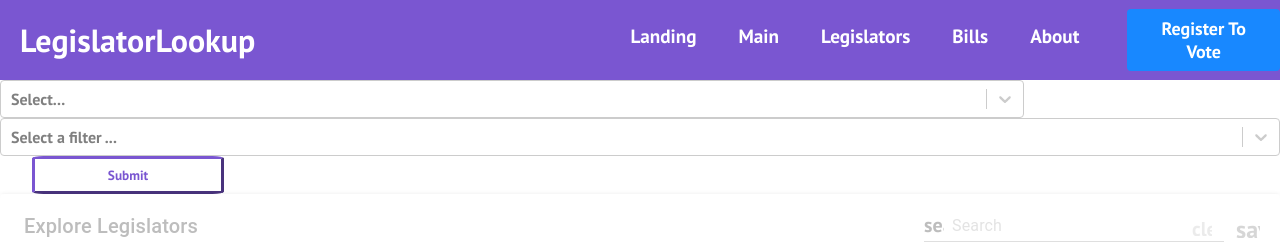
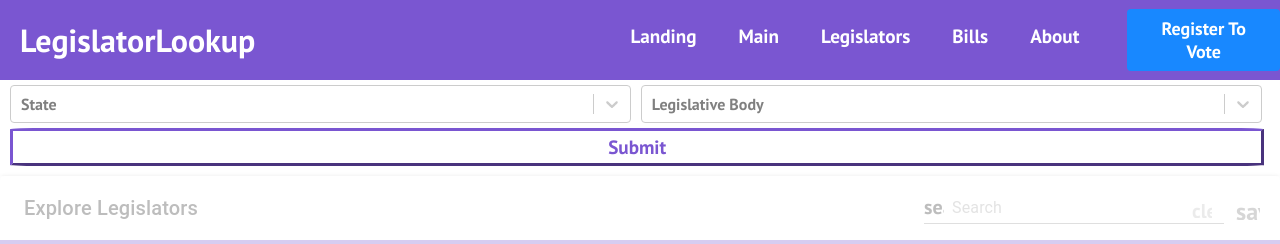
Before and after one commit to lmcintosh623/LegislatorLookup, a React (Create React App) app: page /exploreleg in a window 1280 px wide. Shown: the top 244 px of the page. Built offline with nearby package versions, Linux system fonts and the light colour scheme; no server answers.

Commit message:
Updated CSS for better styling for explore page filters.

```diff
--- a/src/components/pages/BillTable.js
+++ b/src/components/pages/BillTable.js
@@ -93,11 +93,11 @@ export const BillTable=()=>{
 <>
     <div className="controlContainer">
         <div className="filterContainer">
-            <Select className='tablep2'
+            <Select className='tablepBill'
                 options={states}
                 onChange={handleUserStateChange}
                 theme={customTheme}
-                placeholder="Select your State ..."
+                placeholder="State"
                 noOptionsMessage={() => "No State Matches Result"}
                 isSearchable
             />
--- a/src/components/pages/LegTable.js
+++ b/src/components/pages/LegTable.js
@@ -135,11 +135,13 @@ export const LegTable=()=>{
 
 
 <>
-
-      <Select className='tablep2'
+  <div className="controlContainer">
+      <div className="filterContainer">
+        <Select className='tablep'
           options={states}
           onChange={handleUserStateChange}
           theme={customTheme}
+          placeholder="State"
           noOptionsMessage={() => "No State Matches Result"}
           isSearchable
         />
@@ -147,9 +149,11 @@ export const LegTable=()=>{
           required
           options={filters}
           theme={customTheme}
-        placeholder="Select a filter ..."
+          placeholder="Legislative Body"
           onChange={handleUserLegChange}
         />
+      </div>
+      <div className="submitContainer">
         <button
           className={"submitButton"}
           as={"input"}
@@ -159,8 +163,10 @@ export const LegTable=()=>{
               tableRef.current.onQueryChange()
             :
               alert("Select a U.S state and/or a legislative body.")
-        }
-      >Submit</button>
+          }>Submit
+        </button>
+      </div>
+  </div>
 
    </>
 
--- a/src/components/pages/table.css
+++ b/src/components/pages/table.css
@@ -1,27 +1,43 @@
 .tablep {
   position: relative;
   z-index: 1000;
+  width: 48.5vw;
+  margin-left: 5px;
+  margin-right: 5px;
 }
-.tablep2 {
+/* .tablep2 {
   position: relative;
   z-index: 2000;
-  width: 80vw;
+  width: 40vw;
+} */
+
+.tablepBill {
+  position: relative;
+  z-index: 1000;
+  width: 98vw;
+  margin-left: 5px;
+  margin-right: 5px;
 }
 
 .submitButton {
-  padding: 5px;
-  width: 15vw;
+  width: 98vw;
   height: 37.5px;
   border-color: #7A56D1;
   background-color: white;
   color: #7A56D1;
+  font-size: larger;
   border-width: 3px;
-  border-radius: 6%;
-  margin-left: 2.5vw;
+  border-radius: 3%;
+  margin: 5px;
+}
+
+.filterContainer {
+  display: flex;
+  flex-direction: row;
 }
 
 .controlContainer {
   display: flex;
-  flex-direction: row;
+  flex-direction: column;
   padding: 5px;
 }
```
Lines whose indentation alone changed are shown as unchanged.
